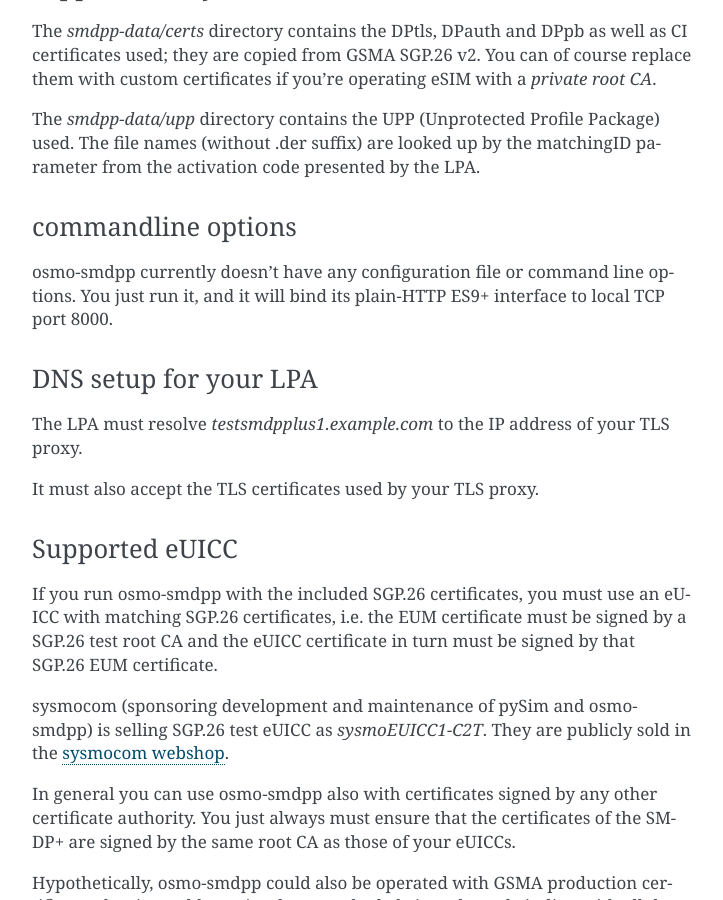
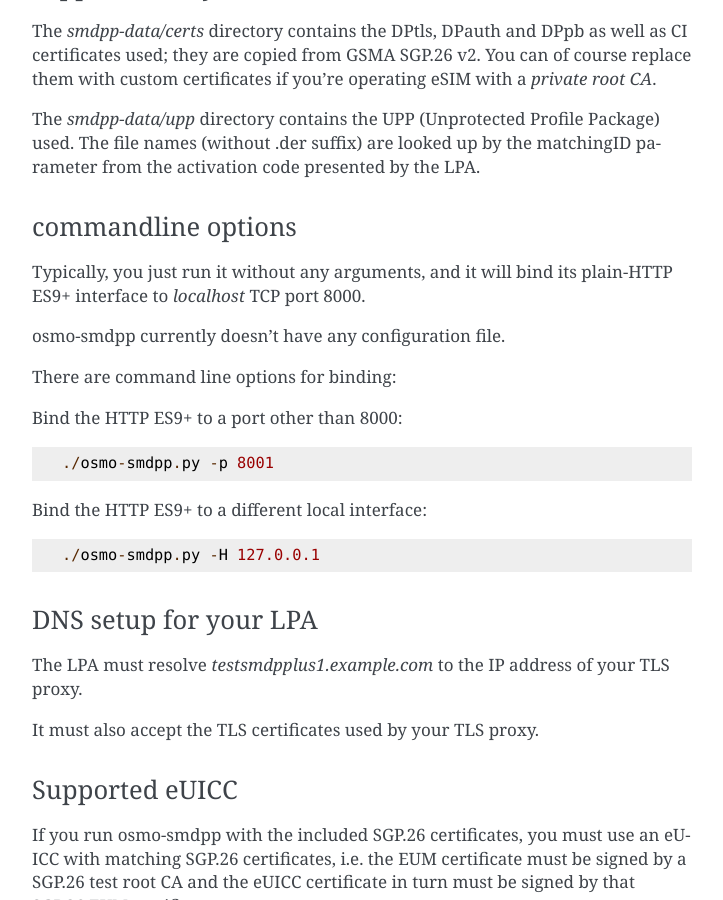
Before and after one commit to osmocom/pysim, a Sphinx documentation site: the page built from docs/osmo-smdpp.rst, in a window 1280 px wide and 900 px high, scrolled down 1948 px. Shown: the whole window, without its empty margins (388-1111 px from the left). Built offline with Sphinx 7.4.7, drawn with Linux system fonts in a browser that asks for light colours.

Commit message:
osmo-smdpp.py: enable --host and --port cmdline args (and document)
Change-Id: Ic98dac1e1e713d74c3f8052c5bbeb44445aa8ab4

```diff
--- a/docs/osmo-smdpp.rst
+++ b/docs/osmo-smdpp.rst
@@ -92,10 +92,20 @@
 commandline options
 ~~~~~~~~~~~~~~~~~~~
 
-osmo-smdpp currently doesn't have any configuration file or command line options.  You just run it,
-and it will bind its plain-HTTP ES9+ interface to local TCP port 8000.
+Typically, you just run it without any arguments, and it will bind its plain-HTTP ES9+ interface to
+`localhost` TCP port 8000.
 
+osmo-smdpp currently doesn't have any configuration file.
 
+There are command line options for binding:
+
+Bind the HTTP ES9+ to a port other than 8000::
+
+  ./osmo-smdpp.py -p 8001
+
+Bind the HTTP ES9+ to a different local interface::
+
+  ./osmo-smdpp.py -H 127.0.0.1
 
 DNS setup for your LPA
 ~~~~~~~~~~~~~~~~~~~~~~
--- a/osmo-smdpp.py
+++ b/osmo-smdpp.py
@@ -581,15 +581,15 @@
 
 def main(argv):
     parser = argparse.ArgumentParser()
-    #parser.add_argument("-H", "--host", help="Host/IP to bind HTTP to", default="localhost")
-    #parser.add_argument("-p", "--port", help="TCP port to bind HTTP to", default=8000)
+    parser.add_argument("-H", "--host", help="Host/IP to bind HTTP to", default="localhost")
+    parser.add_argument("-p", "--port", help="TCP port to bind HTTP to", default=8000)
     #parser.add_argument("-v", "--verbose", help="increase output verbosity", action='count', default=0)
 
     args = parser.parse_args()
 
     hs = SmDppHttpServer(HOSTNAME, os.path.join(DATA_DIR, 'certs', 'CertificateIssuer'), use_brainpool=False)
     #hs.app.run(endpoint_description="ssl:port=8000:dhParameters=dh_param_2048.pem")
-    hs.app.run("localhost", 8000)
+    hs.app.run(args.host, args.port)
 
 if __name__ == "__main__":
     main(sys.argv)
```
